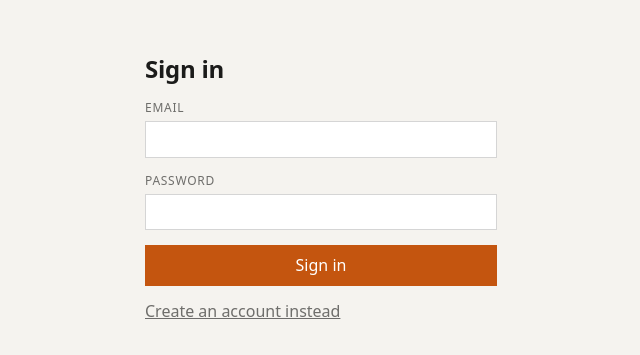
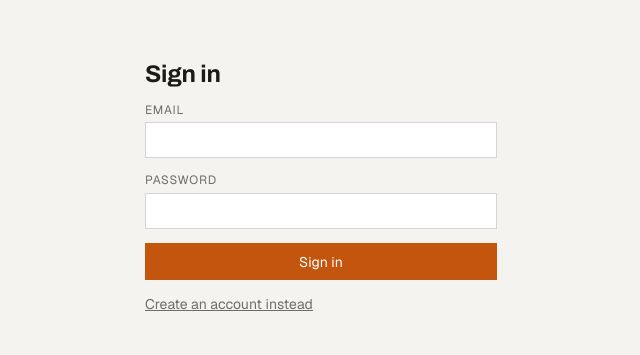
Before and after one commit to MaRrDG/gtav-tracker, a Next.js app: page /sign-in in a window 1280 px wide. Shown: the part 213-568 px from the top of the page, without its empty margins (319-959 px from the left). Built offline with nearby package versions, Linux system fonts and the light colour scheme; no server answers.

Commit message:
feat(ui): serve tiles from public, load the type system and tokens

```diff
--- a/app/globals.css
+++ b/app/globals.css
@@ -11,6 +11,13 @@
   --border: rgba(27, 27, 26, 0.18);
   --primary: #c4550f;
   --primary-ink: #ffffff;
+
+  --font-display: var(--font-archivo), system-ui, sans-serif;
+  --font-body: var(--font-geist-sans), system-ui, sans-serif;
+  --font-mono: var(--font-geist-mono), ui-monospace, monospace;
+
+  --ease-out: cubic-bezier(0.23, 1, 0.32, 1);
+  --ease-drawer: cubic-bezier(0.32, 0.72, 0, 1);
 }
 
 @media (prefers-color-scheme: dark) {
@@ -35,7 +42,34 @@ body {
   margin: 0;
   background: var(--bg);
   color: var(--text);
-  font-family: system-ui, sans-serif;
+}
+
+body {
+  font-family: var(--font-body);
+  font-size: 14px;
+}
+
+/* Shape lock: the HUD this borrows from is angular, and square corners keep the
+   interface from reading as a generic rounded-card template. */
+button,
+input,
+.panel,
+.popup,
+.tally__cell {
+  border-radius: 0;
+}
+
+h1,
+h2,
+.category__name {
+  font-family: var(--font-display);
+  font-weight: 700;
+  letter-spacing: -0.01em;
+}
+
+.num {
+  font-family: var(--font-mono);
+  font-variant-numeric: tabular-nums;
 }
 
 a {
--- a/app/layout.tsx
+++ b/app/layout.tsx
@@ -1,5 +1,14 @@
 import type { Metadata } from 'next';
+import { Archivo } from 'next/font/google';
+import { GeistSans } from 'geist/font/sans';
+import { GeistMono } from 'geist/font/mono';
 import './globals.css';
+
+const archivo = Archivo({
+  subsets: ['latin'],
+  weight: ['600', '700'],
+  variable: '--font-archivo',
+});
 
 export const metadata: Metadata = {
   title: 'GTA V Completion Tracker',
@@ -8,7 +17,10 @@ export const metadata: Metadata = {
 
 export default function RootLayout({ children }: LayoutProps<'/'>) {
   return (
-    <html lang="en">
+    <html
+      lang="en"
+      className={`${archivo.variable} ${GeistSans.variable} ${GeistMono.variable}`}
+    >
       <body>{children}</body>
     </html>
   );
--- a/docker-compose.yml
+++ b/docker-compose.yml
@@ -14,5 +14,5 @@ services:
       - "3000:3000"
     volumes:
       # Rockstar artwork: mounted at runtime, never baked into the image.
-      - ./tiles:/app/public/tiles:ro
+      - ./public/tiles:/app/public/tiles:ro
     restart: unless-stopped
--- a/package.json
+++ b/package.json
@@ -11,13 +11,17 @@
     "validate": "tsx tools/validate.ts"
   },
   "dependencies": {
+    "@phosphor-icons/react": "^2.1.10",
     "@supabase/ssr": "^0.12.4",
     "@supabase/supabase-js": "^2.112.3",
+    "geist": "^1.7.2",
+    "leaflet": "^1.9.4",
     "next": "16.3.1",
     "react": "19.2.8",
     "react-dom": "19.2.8"
   },
   "devDependencies": {
+    "@types/leaflet": "^1.9.22",
     "@types/node": "^20.19.43",
     "@types/react": "^19",
     "@types/react-dom": "^19",
```
Also changed, not shown: 4 other files (tests, documents, lock files or other folders).
